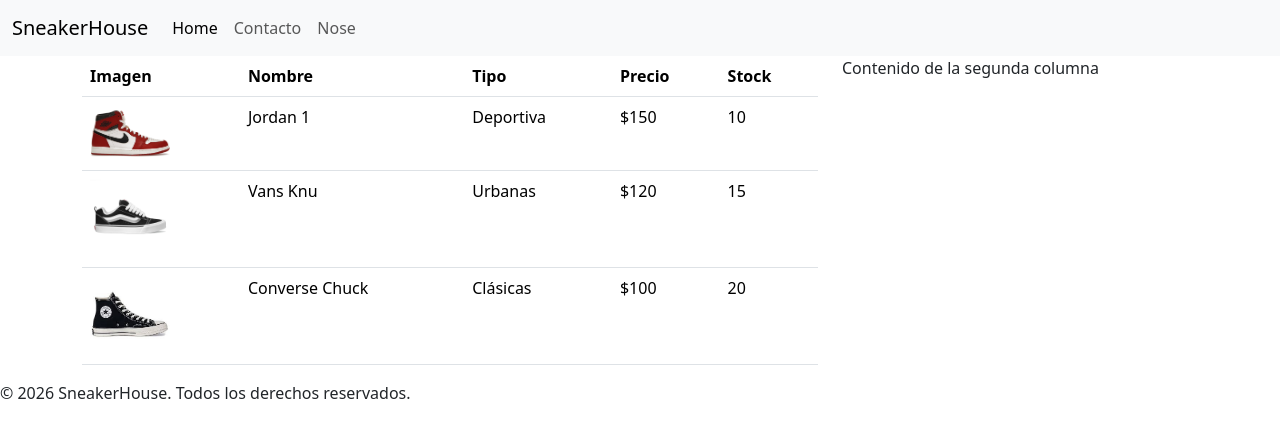
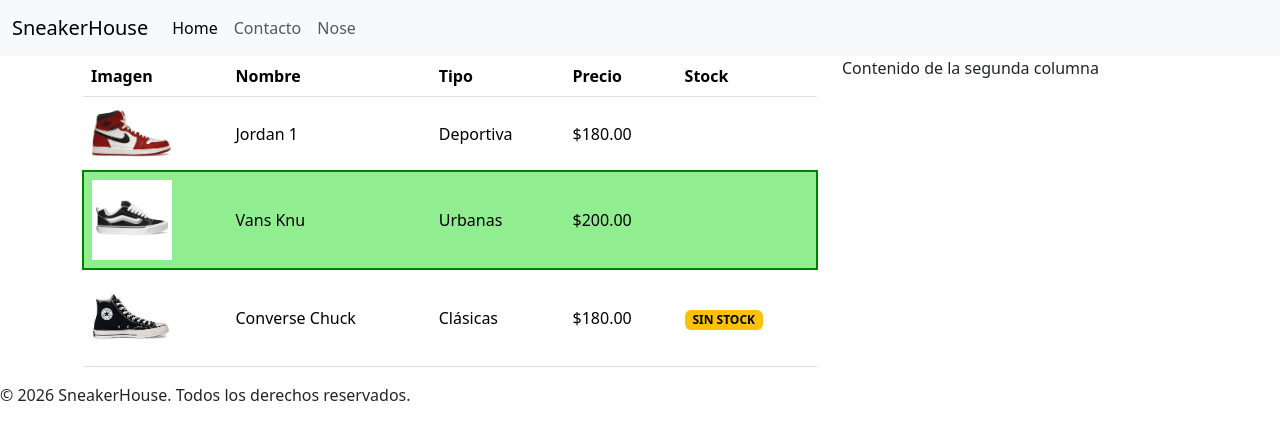
Before and after one commit to Nico-escudero/SneakerHouse, an Angular app: page / in a window 1280 px wide. Shown: the top 440 px of the page. Built offline with nearby package versions, Linux system fonts and the light colour scheme.

Commit message:
interface snaker

```diff
--- a/src/app/sneaker-list/sneaker-list.html
+++ b/src/app/sneaker-list/sneaker-list.html
@@ -9,12 +9,13 @@
         </tr>
     </thead>
     <tbody>
-        <tr *ngFor="let sneaker of sneakers">
-            <td><img class="img-sneaker" [src]="sneaker.image" [alt]="sneaker.name"></td>
+        <tr *ngFor="let sneaker of sneakers" [ngClass]="{'clearance':sneaker.clearance}">
+            <td><img class=" img-sneaker" [src]="sneaker.image" [alt]="sneaker.name">
+            </td>
             <td>{{ sneaker.name }}</td>
             <td>{{ sneaker.type }}</td>
-            <td>${{ sneaker.price }}</td>
-            <td>{{ sneaker.stock }}</td>
+            <td>{{ sneaker.price | currency }}</td>
+            <td> <span class="badge text-bg-warning" *ngIf="sneaker.stock==0">SIN STOCK</span></td>
         </tr>
     </tbody>
 </table>
--- a/src/app/sneaker-list/sneaker-list.scss
+++ b/src/app/sneaker-list/sneaker-list.scss
@@ -1,3 +1,12 @@
+table .clearance {
+    border: 2px solid green;
+    --bs-table-bg: lightgreen;
+}
+
+tbody {
+    vertical-align: middle;
+}
+
 .img-sneaker {
     width: 80px;
     height: auto;
--- a/src/app/sneaker-list/sneaker-list.ts
+++ b/src/app/sneaker-list/sneaker-list.ts
@@ -1,4 +1,5 @@
 import { Component } from '@angular/core';
+import { Sneaker } from './sneaker';
 
 @Component({
   selector: 'app-sneaker-list',
@@ -7,25 +8,28 @@
   styleUrl: './sneaker-list.scss',
 })
 export class SneakerList {
-  sneakers = [{
-    "name": "Jordan 1",
-    "type": "Deportiva",
-    "price": 150,
-    "stock": 10,
-    "image": "assets/img/jordan1.jpg"
+  sneakers: Sneaker[] = [{
+    name: 'Jordan 1',
+    type: 'Deportiva',
+    price: 180,
+    stock: 5,
+    image: 'assets/img/jordan1.jpg',
+    clearance: false
   },
   {
-    "name": "Vans Knu",
-    "type": "Urbanas",
-    "price": 120,
-    "stock": 15,
-    "image": "assets/img/vansknu.jpg"
+    name: 'Vans Knu',
+    type: 'Urbanas',
+    price: 200,
+    stock: 3,
+    image: 'assets/img/vansknu.jpg',
+    clearance: true
   },
   {
-    "name": "Converse Chuck",
-    "type": "Clásicas",
-    "price": 100,
-    "stock": 20,
-    "image": "assets/img/conversechuck.jpg"
+    name: 'Converse Chuck',
+    type: 'Clásicas',
+    price: 180,
+    stock: 0,
+    image: 'assets/img/conversechuck.jpg',
+    clearance: false
   }];
 }
--- /dev/null
+++ b/src/app/sneaker-list/sneaker.ts
@@ -0,0 +1,8 @@
+export interface Sneaker {
+    name: string;
+    type: string;
+    price: number;
+    stock: number;
+    image: string;
+    clearance: boolean;
+}
```
